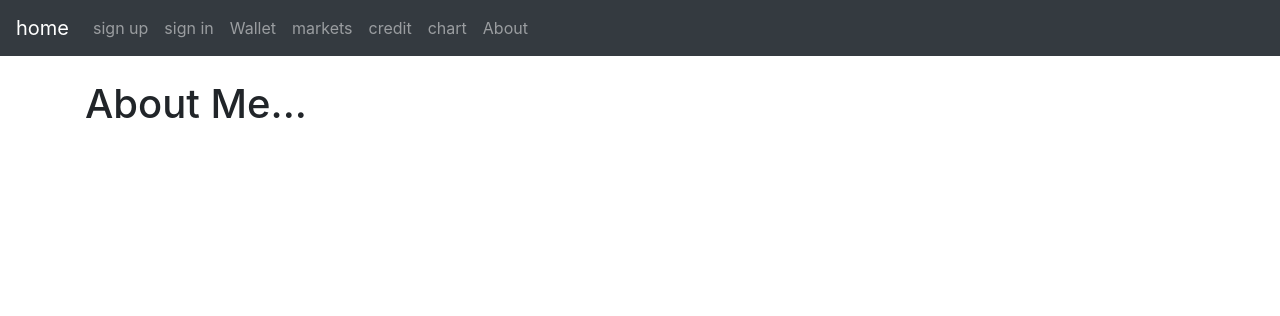
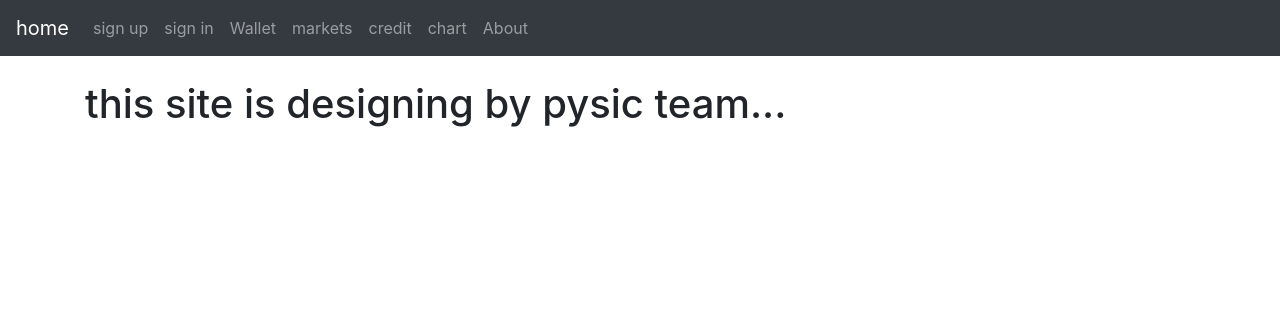
Before and after one commit to WeCoin2021/wecoin, a Django app: page /about.html in a window 1280 px wide. Shown: the top 316 px of the page. Run offline with Django 3.2, Linux system fonts and the light colour scheme; some libraries are stand-ins or nearby versions.

Commit message:
adding some new parts to project by MohammadAhmadi.

```diff
--- a/app/templates/app/about.html
+++ b/app/templates/app/about.html
@@ -2,7 +2,7 @@
 {% block content %}
 
 
-<h1>About Me...</h1>
+<h1>this site is designing by pysic team...</h1>
 
 
 
--- a/app/templates/app/home.html
+++ b/app/templates/app/home.html
@@ -1,7 +1,7 @@
 {% extends 'app/base.html' %}
 {% block content %}
 
-Cryptocurrency Market
+welcome to Cryptocurrency Market
 </br></br>
 
 <div class="tradingview-widget-container">
```
Also changed, not shown: db.sqlite3.
